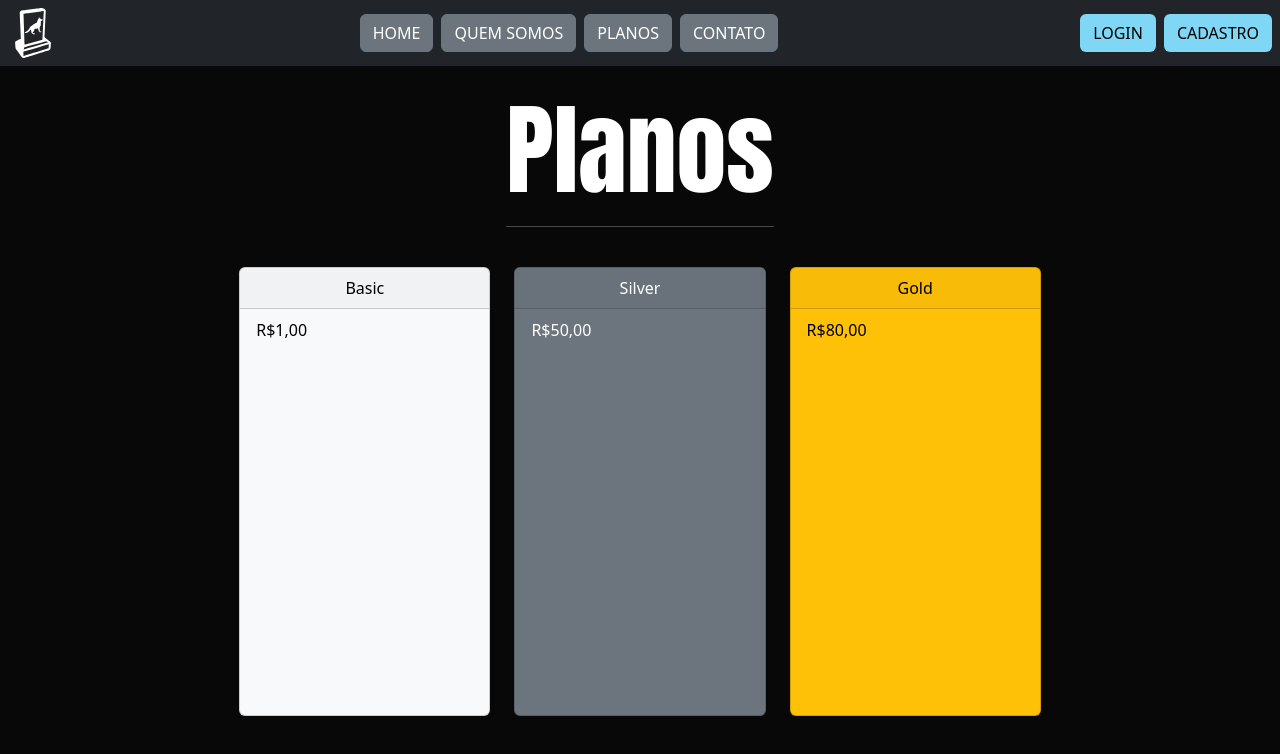
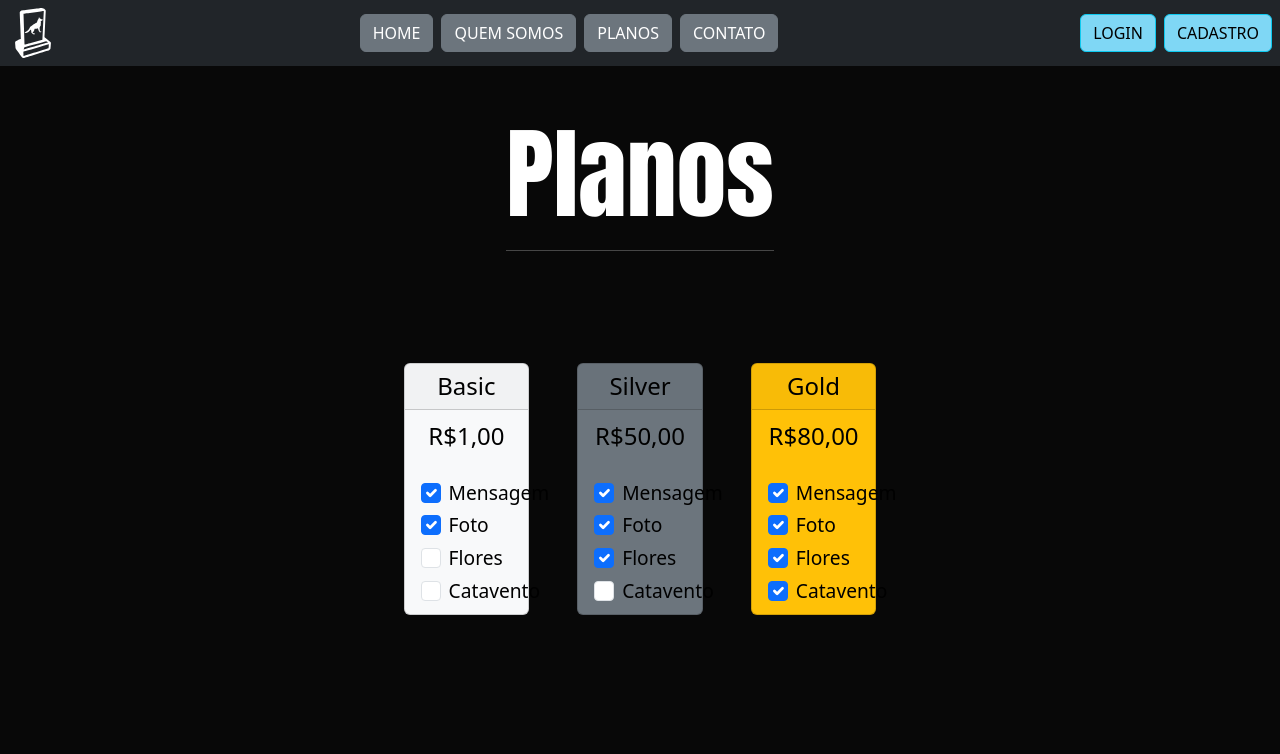
Before and after one commit to luizndh/Pet-Cemetery, an Angular app in the folder front-end/: page /planos in a window 1280 px wide. Shown: the top 754 px of the page. Built offline with nearby package versions, Linux system fonts and the light colour scheme.

Commit message:
aplicando scss nos botoes primarios globalmente utilizando variaveis / planos finalizado / navegacao usando botoes e routerLink

```diff
--- a/front-end/src/app/info-navbar/contato/contato.component.html
+++ b/front-end/src/app/info-navbar/contato/contato.component.html
@@ -5,6 +5,6 @@
         <h5>Telefone: (21) 1234-5678 (24h)</h5>
         <h5>Horário de Funcionamento:</h5>
         <h5>Segunda a domingo, das 6:00 às 22:30</h5>
-        <button type="button" class="btn button-primary-background mt-3">CONHEÇA NOSSOS PLANOS</button>
+        <button type="button" class="btn btn-info mt-3" routerLink="/planos">CONHEÇA NOSSOS PLANOS</button>
     </div>
 </div>
--- a/front-end/src/app/info-navbar/contato/contato.component.ts
+++ b/front-end/src/app/info-navbar/contato/contato.component.ts
@@ -1,8 +1,9 @@
 import { Component } from '@angular/core';
+import { RouterLink } from '@angular/router';
 
 @Component({
   selector: 'app-contato',
-  imports: [],
+  imports: [RouterLink],
   templateUrl: './contato.component.html',
   styleUrl: './contato.component.scss'
 })
--- a/front-end/src/app/info-navbar/navbar/navbar.component.html
+++ b/front-end/src/app/info-navbar/navbar/navbar.component.html
@@ -1,6 +1,6 @@
 <nav class="navbar bg-dark justify-content-between">
     <div class="d-flex mx-2">
-        <a href="/home">
+        <a routerLink="/home">
             <img src="/assets/logo.svg" height="50px" width="50px" alt="Logo" />
         </a>
     </div>
@@ -11,7 +11,7 @@
         <button type="button" class="btn btn-secondary" routerLink="/contato">CONTATO</button>
     </div>
     <div class="d-flex gap-2 mx-2">
-        <button type="button" class="btn button-primary-background text-black">LOGIN</button>
-        <button type="button" class="btn button-primary-background text-black">CADASTRO</button>
+        <button type="button" class="btn btn-info text-black">LOGIN</button>
+        <button type="button" class="btn btn-info text-black">CADASTRO</button>
     </div>
 </nav>
--- a/front-end/src/app/info-navbar/planos/planos.component.html
+++ b/front-end/src/app/info-navbar/planos/planos.component.html
@@ -1,31 +1,87 @@
 <div class="main container-fluid d-flex flex-column align-items-center">
-    <h1 class="title my-4">Planos<hr></h1>
-    <div class="d-flex flex-row justify-content-center w-100 h-100 gap-4">
-        <div class="card h-75 text-bg-light">
-            <div class="card-header text-center">
+    <h1 class="title my-5">Planos<hr></h1>
+    <div class="d-flex flex-row justify-content-center w-50 h-75 gap-5 mt-5">
+
+        <div class="card h-50 text-bg-light">
+            <h4 class="card-header text-center">
                 Basic
-            </div>
+            </h4>
             <div class="card-body">
-                <h6 class="card-subtitle">R$1,00</h6>
-                <!-- 3 checkbocks com os produtos (flores, foto, mensagem) -->
+                <div class="d-flex flex-column justify-content-center gap-1">
+                    <h4 class="card-subtitle align-self-center mb-4">R$1,00</h4>
+                    <div class="gap-2 d-flex">
+                        <input id="basic-mensagem" type="checkbox" disabled checked>
+                        <label for="basic-mensagem">Mensagem</label>
+                    </div>
+                    <div class="gap-2 d-flex">
+                        <input id="basic-foto" type="checkbox" disabled checked>
+                        <label for="basic-foto">Foto</label>
+                    </div>
+                    <div class="gap-2 d-flex">
+                        <input id="basic-flores" type="checkbox" disabled>
+                        <label for="basic-flores">Flores</label>
+                    </div>
+                    <div class="gap-2 d-flex">
+                        <input id="basic-catavento" type="checkbox" disabled>
+                        <label for="basic-catavento ">Catavento</label>
+                    </div>
+                </div>
             </div>
         </div>
-        <div class="card h-75 text-bg-secondary">
-            <div class="card-header text-center">
+
+
+        <div class="card h-50 text-bg-secondary">
+            <h4 class="card-header text-center text-black">
                 Silver
-            </div>
+            </h4>
             <div class="card-body">
-                <h6 class="card-subtitle">R$50,00</h6>
-                <!-- 3 checkbocks com os produtos (flores, foto, mensagem) -->
+                <div class="d-flex flex-column justify-content-center gap-1">
+                    <h4 class="card-subtitle align-self-center mb-4 text-black">R$50,00</h4>
+                    <div class="gap-2 d-flex">
+                        <input id="basic-mensagem" type="checkbox" disabled checked>
+                        <label for="basic-mensagem">Mensagem</label>
+                    </div>
+                    <div class="gap-2 d-flex">
+                        <input id="basic-foto" type="checkbox" disabled checked>
+                        <label for="basic-foto">Foto</label>
+                    </div>
+                    <div class="gap-2 d-flex">
+                        <input id="basic-flores" type="checkbox" disabled checked>
+                        <label for="basic-flores">Flores</label>
+                    </div>
+                    <div class="gap-2 d-flex">
+                        <input id="basic-catavento" type="checkbox" disabled>
+                        <label for="basic-catavento">Catavento</label>
+                    </div>
+                </div>
             </div>
         </div>
-        <div class="card h-75 text-bg-warning">
-            <div class="card-header text-center">
+
+
+        <div class="card h-50 text-bg-warning">
+            <h4 class="card-header text-center">
                 Gold
-            </div>
+            </h4>
             <div class="card-body">
-                <h6 class="card-subtitle">R$80,00</h6>
-                <!-- 3 checkbocks com os produtos (flores, foto, mensagem) -->
+                <div class="d-flex flex-column justify-content-center gap-1">
+                    <h4 class="card-subtitle align-self-center mb-4">R$80,00</h4>
+                    <div class="gap-2 d-flex">
+                        <input id="basic-mensagem" type="checkbox" disabled checked>
+                        <label for="basic-mensagem">Mensagem</label>
+                    </div>
+                    <div class="gap-2 d-flex">
+                        <input id="basic-foto" type="checkbox" disabled checked>
+                        <label for="basic-foto">Foto</label>
+                    </div>
+                    <div class="gap-2 d-flex">
+                        <input id="basic-flores" type="checkbox" disabled checked>
+                        <label for="basic-flores">Flores</label>
+                    </div>
+                    <div class="gap-2 d-flex">
+                        <input id="basic-catavento" type="checkbox" disabled checked>
+                        <label for="basic-catavento ">Catavento</label>
+                    </div>
+                </div>
             </div>
         </div>
     </div>
--- a/front-end/src/app/info-navbar/planos/planos.component.scss
+++ b/front-end/src/app/info-navbar/planos/planos.component.scss
@@ -8,3 +8,18 @@ h5 {
 .card {
     width: 20%;
 }
+
+
+:host {
+    input[type="checkbox"] {
+        @extend .form-check-input, .opacity-100;
+        width: 1.25em;
+        height: 1.25em;
+    }
+
+    label {
+        @extend .form-check-label, .opacity-100, .text-black;
+        font-size: larger;
+        font-weight: 500;
+    }
+}
--- a/front-end/src/app/info-navbar/quem-somos/quem-somos.component.html
+++ b/front-end/src/app/info-navbar/quem-somos/quem-somos.component.html
@@ -11,6 +11,6 @@
             mas sim o início de uma nova jornada. E é por isso que estamos aqui para ajudar você a se despedir de seu eterno
             companheiro(a) da melhor maneira possível.
         </h5>
-        <button type="button" class="btn button-primary-background mt-3">CONHEÇA NOSSOS PLANOS</button>
+        <button type="button" class="btn btn-info mt-3" routerLink="/planos">CONHEÇA NOSSOS PLANOS</button>
     </div>
 </div>
--- a/front-end/src/app/info-navbar/quem-somos/quem-somos.component.ts
+++ b/front-end/src/app/info-navbar/quem-somos/quem-somos.component.ts
@@ -1,8 +1,9 @@
 import { Component } from '@angular/core';
+import { RouterLink } from '@angular/router';
 
 @Component({
   selector: 'app-quem-somos',
-  imports: [],
+  imports: [RouterLink],
   templateUrl: './quem-somos.component.html',
   styleUrl: './quem-somos.component.scss'
 })
--- a/front-end/src/app/pagina-inicial/pagina-inicial.component.html
+++ b/front-end/src/app/pagina-inicial/pagina-inicial.component.html
@@ -2,8 +2,8 @@
     <h1 class="mt-5 title">Pet Cemetery</h1>
     <img class="my-3" src="/assets/logo.png" alt="Logo" height="200px" width="200px"/>
     <div class="d-flex flex-column justify-content-center align-items-center gap-3">
-        <button class="btn button-primary-background mt-3 w-100">QUEM SOMOS</button>
-        <button class="btn button-primary-background w-100">CONHEÇA NOSSOS PLANOS</button>
-        <button class="btn button-primary-background w-100">CONTATOS</button>
+        <button class="btn btn-info mt-3 w-100" routerLink="quem-somos">QUEM SOMOS</button>
+        <button class="btn btn-info w-100" routerLink="planos">CONHEÇA NOSSOS PLANOS</button>
+        <button class="btn btn-info w-100" routerLink="contato">CONTATOS</button>
     </div>
 </div>
--- a/front-end/src/app/pagina-inicial/pagina-inicial.component.ts
+++ b/front-end/src/app/pagina-inicial/pagina-inicial.component.ts
@@ -1,8 +1,9 @@
 import { Component } from '@angular/core';
+import { RouterLink } from '@angular/router';
 
 @Component({
   selector: 'app-pagina-inicial',
-  imports: [],
+  imports: [RouterLink],
   templateUrl: './pagina-inicial.component.html',
   styleUrl: './pagina-inicial.component.scss'
 })
--- a/front-end/src/styles.scss
+++ b/front-end/src/styles.scss
@@ -1,6 +1,5 @@
-.button-primary-background {
-    background-color: #7fd7f5;
-}
+@import "bootstrap/scss/bootstrap";
+
 
 .main {
     background-color: rgb(8, 8, 8);
@@ -24,3 +23,16 @@ html, body {
     height: 100%;
     overflow: hidden;
 }
+
+:host {
+    --btn-base-color: #7fd7f5;
+    --btn-hover-color: #{lighten(#7fd7f5, 15%)};
+
+    .btn-info {
+        background-color: var(--btn-base-color);
+
+        &:hover {
+            background-color: var(--btn-hover-color);
+        }
+    }
+}
```
